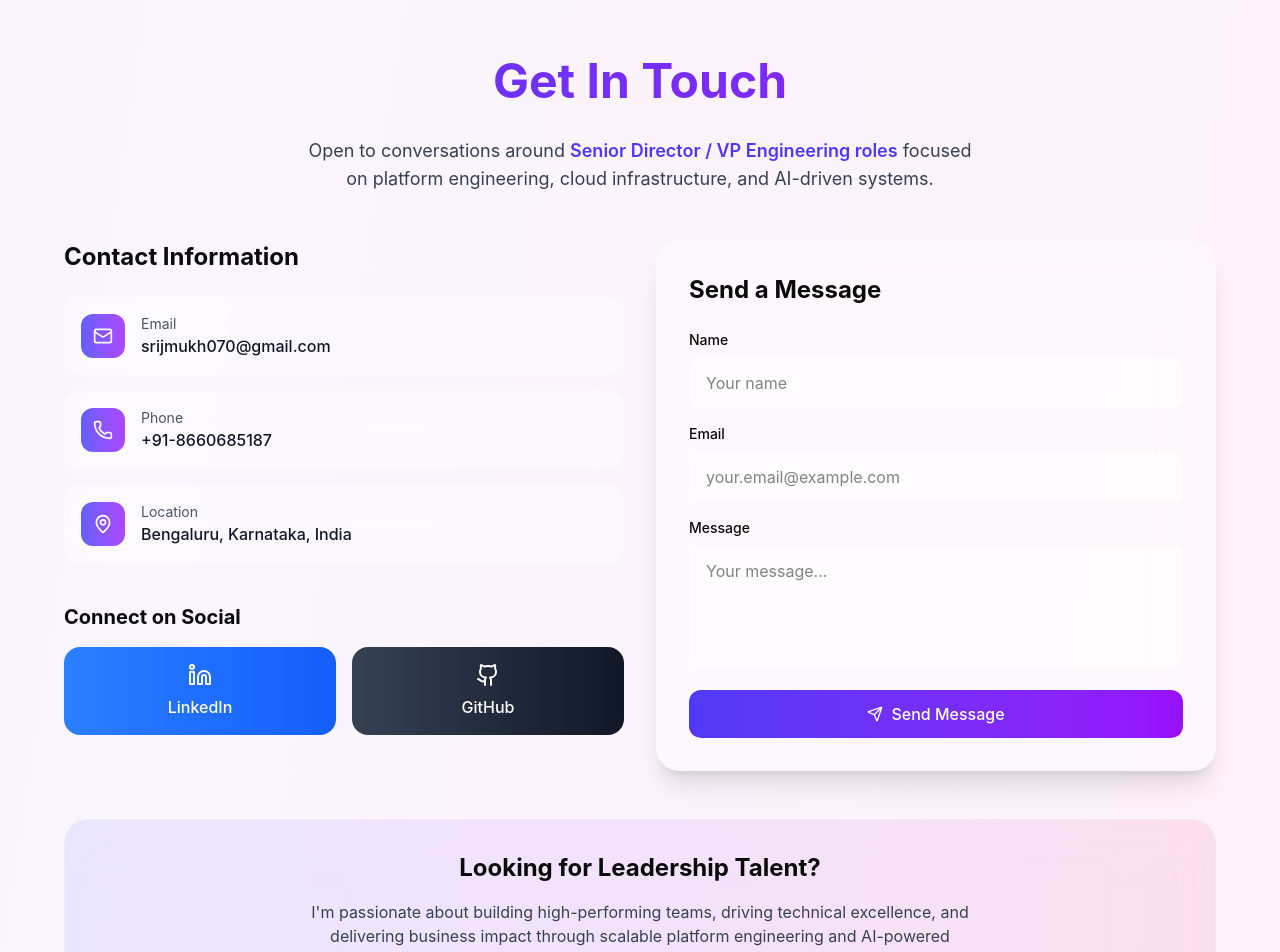
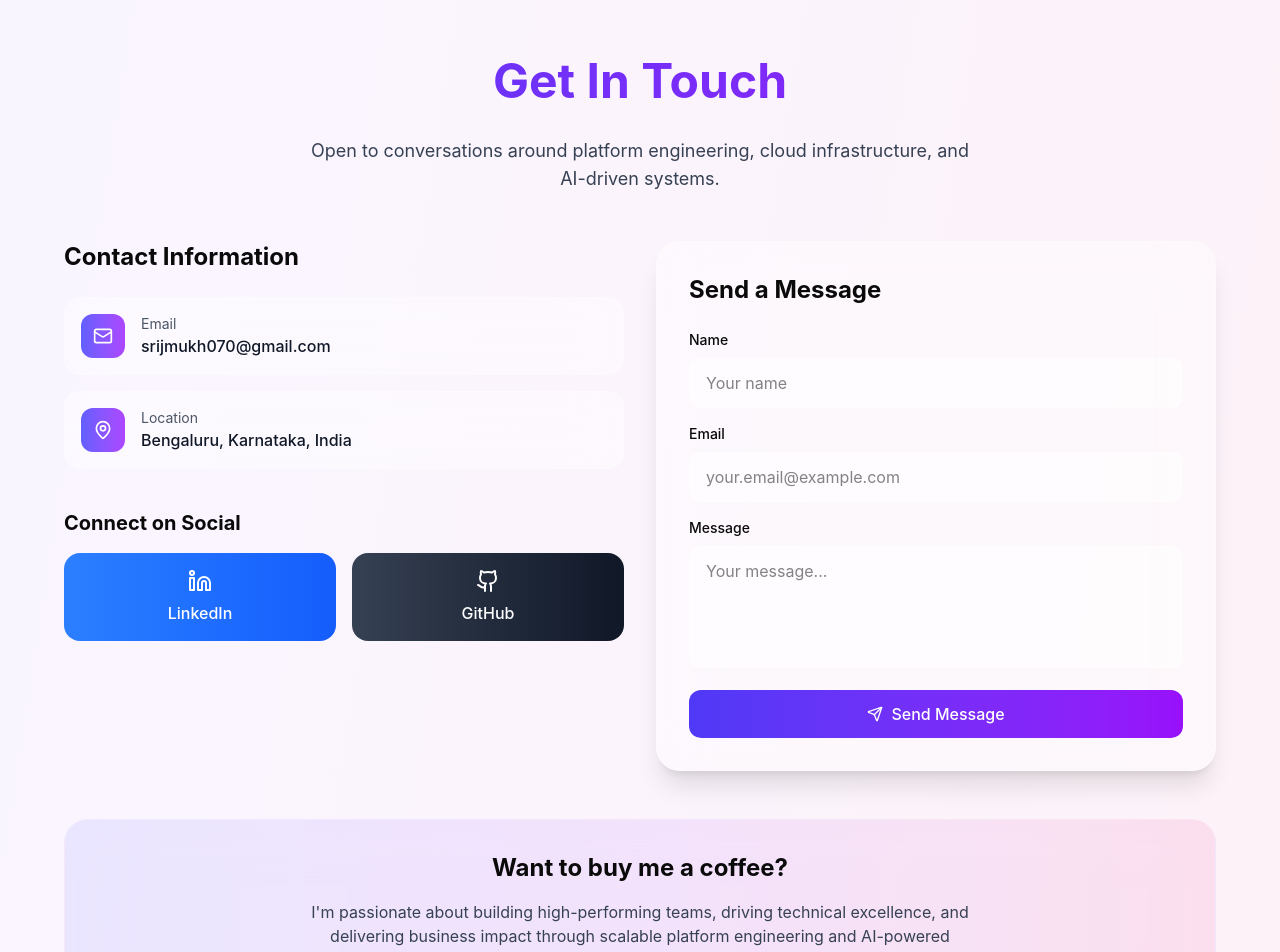
Before and after one commit to sinjar666/my-portfolio, a React (Vite) app: page / in a window 1280 px wide. Shown: the part 7100-8052 px from the top of the page. Built offline with nearby package versions, Linux system fonts and the light colour scheme.

Commit message:
feat: update title in index.html and add configuration for contact form visibility

```diff
--- a/index.html
+++ b/index.html
@@ -4,7 +4,7 @@
     <head>
       <meta charset="UTF-8" />
       <meta name="viewport" content="width=device-width, initial-scale=1.0" />
-      <title>Portfolio Website Design</title>
+      <title>Meet Srijan Mukherjee</title>
     </head>
 
     <body>
--- a/src/app/components/sections/Contact.tsx
+++ b/src/app/components/sections/Contact.tsx
@@ -1,5 +1,6 @@
 import { motion } from "motion/react";
 import { Mail, Phone, MapPin, Linkedin, Github, Send } from "lucide-react";
+import { config } from "../../../config";
 
 export function Contact() {
   const contactInfo = [
@@ -8,12 +9,6 @@ export function Contact() {
       label: "Email",
       value: "srijmukh070@gmail.com",
       href: "mailto:srijmukh070@gmail.com",
-    },
-    {
-      icon: Phone,
-      label: "Phone",
-      value: "+91-8660685187",
-      href: "tel:+918660685187",
     },
     {
       icon: MapPin,
@@ -52,11 +47,10 @@ export function Contact() {
           </h2>
 
           <p className="text-lg text-center text-gray-700 dark:text-gray-300 max-w-2xl mx-auto mb-12">
-            Open to conversations around <span className="font-semibold text-indigo-600 dark:text-indigo-400">Senior Director / VP Engineering roles</span> focused
-            on platform engineering, cloud infrastructure, and AI-driven systems.
+            Open to conversations around platform engineering, cloud infrastructure, and AI-driven systems.
           </p>
 
-          <div className="grid md:grid-cols-2 gap-8 mb-12">
+          <div className={`grid ${config.showContactForm ? 'md:grid-cols-2' : ''} gap-8 mb-12`}>
             {/* Contact Information */}
             <div className="space-y-4">
               <h3 className="text-2xl font-bold mb-6">Contact Information</h3>
@@ -117,6 +111,7 @@ export function Contact() {
             </div>
 
             {/* Contact Form */}
+            {config.showContactForm && (
               <motion.div
                 initial={{ opacity: 0, x: 20 }}
                 whileInView={{ opacity: 1, x: 0 }}
@@ -168,21 +163,24 @@ export function Contact() {
                   </button>
                 </form>
               </motion.div>
+            )}
           </div>
 
           {/* Additional CTA */}
           <div className="p-8 rounded-3xl bg-gradient-to-r from-indigo-500/10 via-purple-500/10 to-pink-500/10 dark:from-indigo-500/5 dark:via-purple-500/5 dark:to-pink-500/5 backdrop-blur-xl border border-white/20 dark:border-gray-800/50 text-center">
-            <h3 className="text-2xl font-bold mb-4">Looking for Leadership Talent?</h3>
+            <h3 className="text-2xl font-bold mb-4">Want to buy me a coffee?</h3>
             <p className="text-gray-700 dark:text-gray-300 mb-6 max-w-2xl mx-auto">
               I'm passionate about building high-performing teams, driving technical excellence, and delivering
               business impact through scalable platform engineering and AI-powered infrastructure.
             </p>
             <a
-              href="mailto:srijmukh070@gmail.com"
+              href="https://calendly.com/srijmukh070"
+              target="_blank"
               className="inline-block px-8 py-3 rounded-full bg-gradient-to-r from-indigo-600 to-purple-600 text-white font-medium hover:shadow-lg hover:scale-105 transition-all"
             >
               Let's Talk
             </a>
+
           </div>
         </motion.div>
       </div>
--- /dev/null
+++ b/src/config.ts
@@ -0,0 +1,11 @@
+// Portfolio configuration
+export const config = {
+  // Whether to show the contact form in the Contact section
+  // Set to true to display the contact form alongside contact information
+  // Set to false to hide the form and show only contact information
+  showContactForm: true,
+
+  // Other config options can be added here
+  siteTitle: "Srijan Mukherjee - Portfolio",
+  // Add more config as needed
+};
```
Lines whose indentation alone changed are shown as unchanged.
